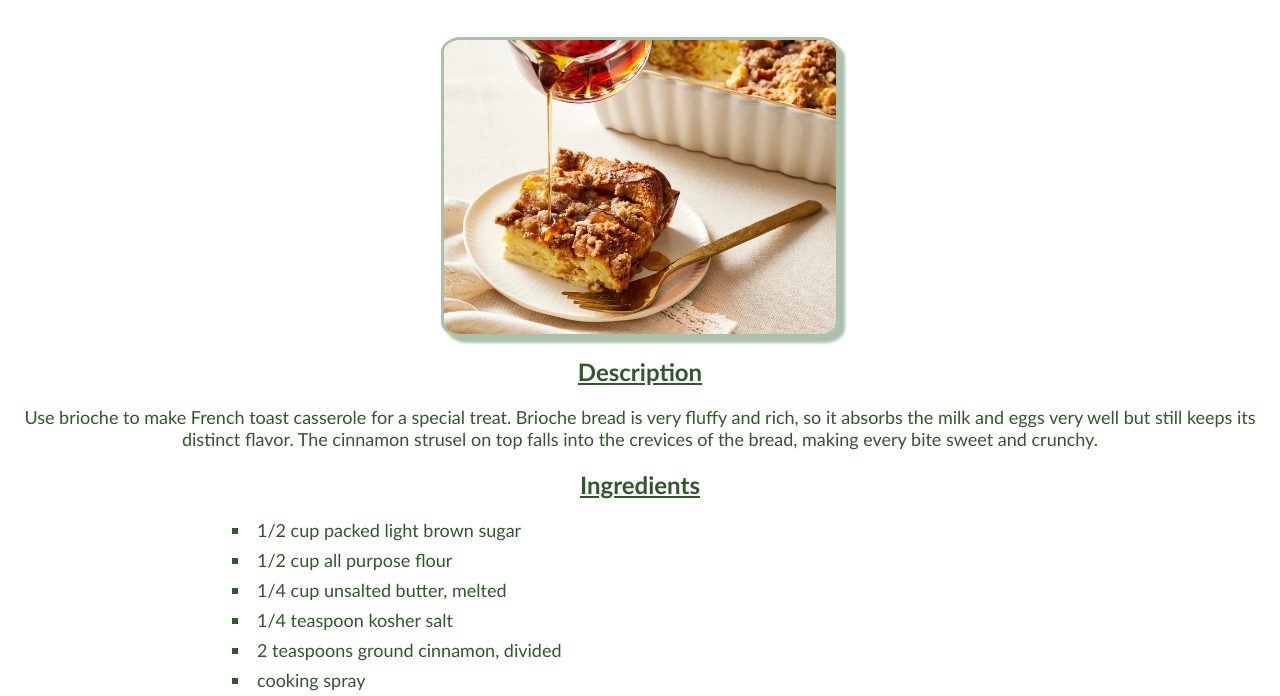
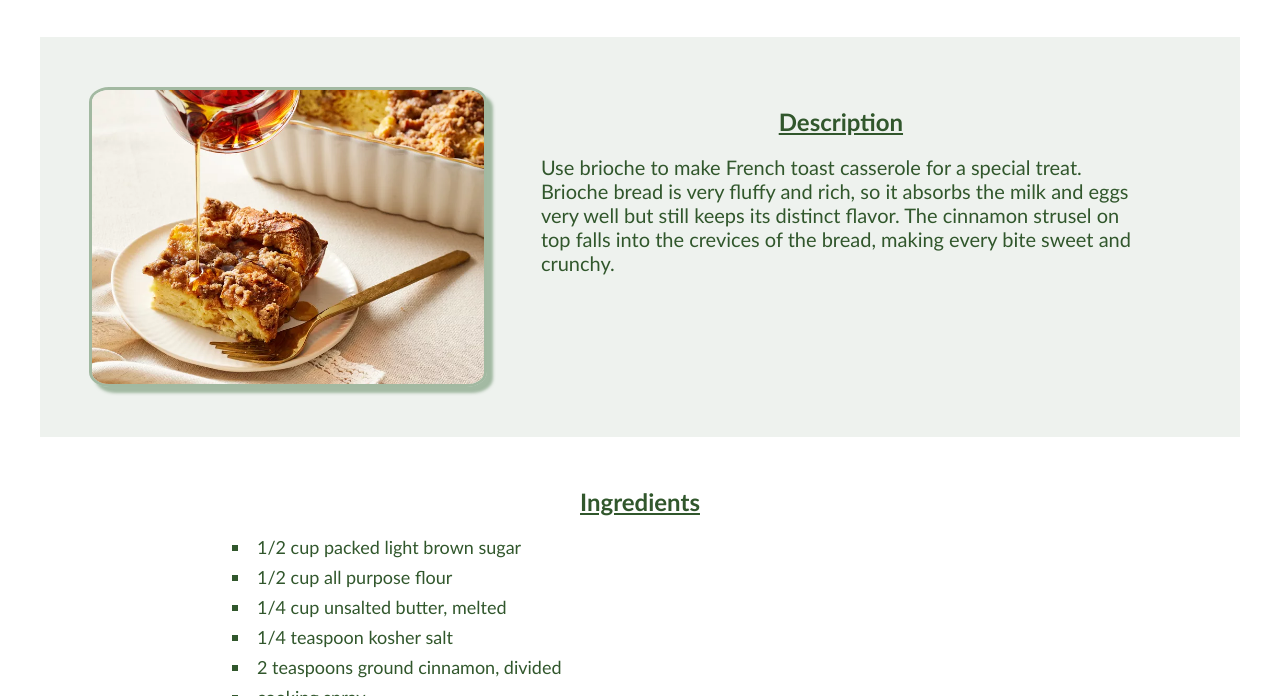
Before and after one commit to mariamorozovaa/odin-recipes, a plain HTML site: page recipes/brioche_french_toast_casserole.html in a window 1280 px wide. Shown: the part 93-789 px from the top of the page. Drawn offline with Linux system fonts and the light colour scheme.

Commit message:
Edit other html files and style.css
Improved page design to enhance the user experience and the user interface

```diff
--- a/recipes/brioche_french_toast_casserole.html
+++ b/recipes/brioche_french_toast_casserole.html
@@ -8,18 +8,20 @@
 
     <body>
         <h1>Brioche French Toast Casserole</h1>
-        <div>
+        <div class="block-of-descr">
             <img src="./img/Brioche French Toast Casserole.webp" alt="Brioche French Toast Casserole" width="35%" />
+
+            <div class="description">
+                <h2 id="desc">Description</h2>
+                <br />
+                <span>
+                    Use brioche to make French toast casserole for a special treat. Brioche bread is very fluffy and rich, so it
+                    absorbs the milk and eggs very well but still keeps its distinct flavor. The cinnamon strusel on top falls
+                    into the crevices of the bread, making every bite sweet and crunchy.
+                </span>
+            </div>
         </div>
 
-        <div class="descripton">
-            <h2>Description</h2>
-            <p>
-                Use brioche to make French toast casserole for a special treat. Brioche bread is very fluffy and rich, so it
-                absorbs the milk and eggs very well but still keeps its distinct flavor. The cinnamon strusel on top falls into
-                the crevices of the bread, making every bite sweet and crunchy.
-            </p>
-        </div>
         <div class="ingredients">
             <h2>Ingredients</h2>
             <ul>
--- a/recipes/style.css
+++ b/recipes/style.css
@@ -1,6 +1,6 @@
 * {
     font-family: "Trebuchet MS", sans-serif;
-    color: #31572c;
+    color: rgb(49, 87, 44);
     box-sizing: border-box;
     text-align: center;
     margin: 0;
```
Also changed, not shown: recipes/lemon_cheesecake_creme_brulee_croissants.html (+8 -8 lines).
